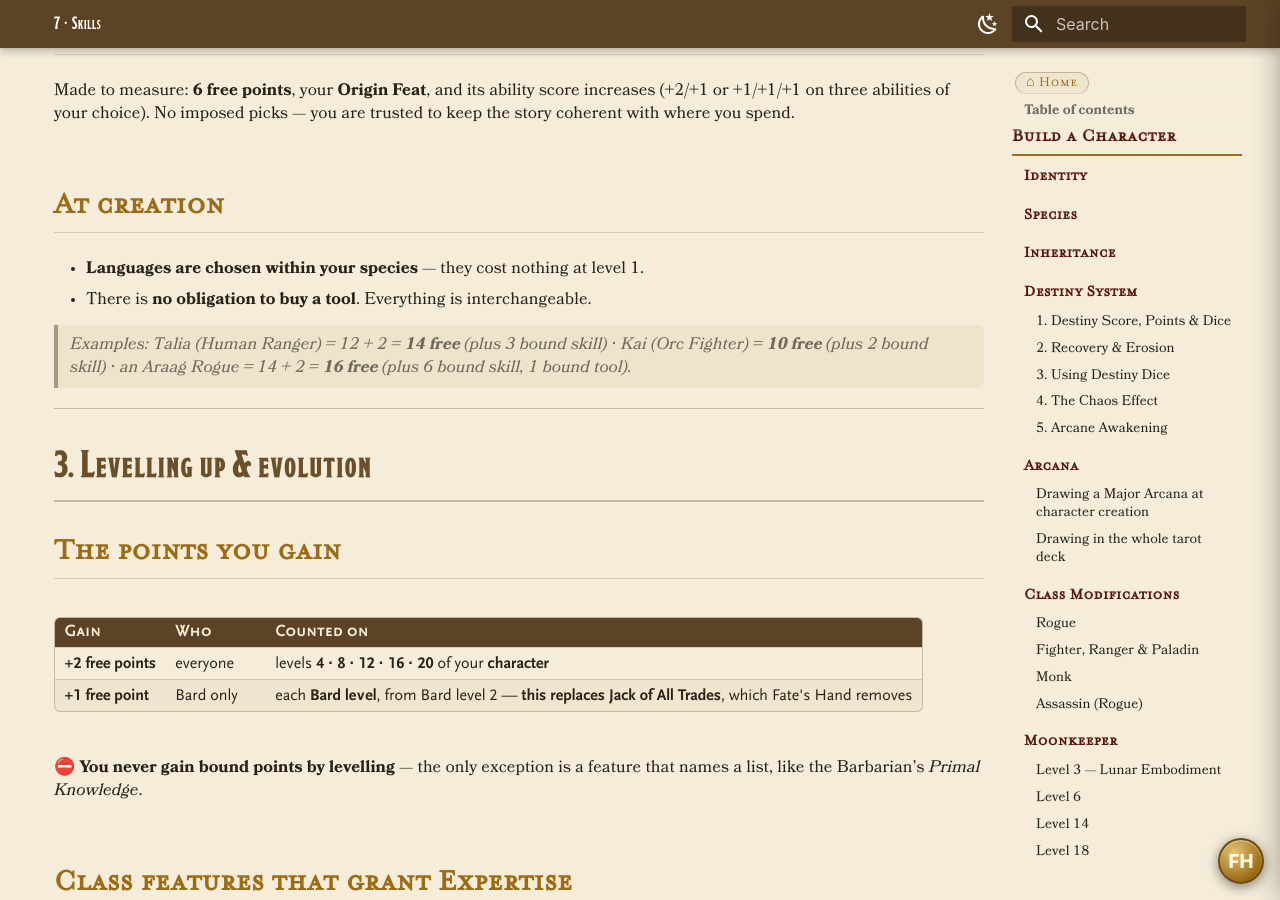
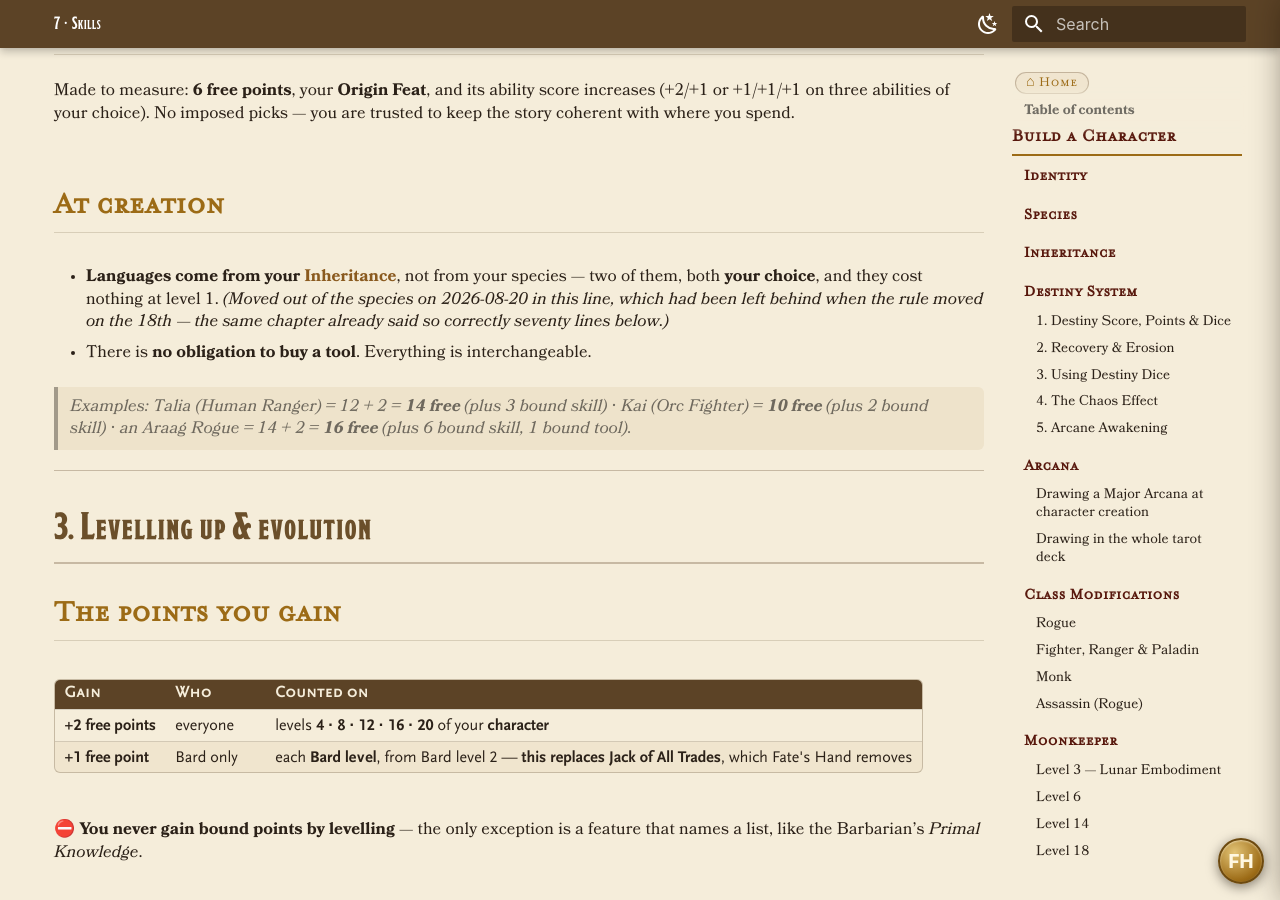
Before and after one commit to Noirchicot/fh-phb, an MkDocs documentation site: the page built from docs/chapters/skills-and-tools.md, in a window 1280 px wide and 900 px high, scrolled down 3561 px. Built offline with MkDocs 1.6.1 and Material for MkDocs 9.7.7, drawn with Linux system fonts in a browser that asks for light colours.

Commit message:
Trois contradictions fermées, dont une où je m'étais trompé de coupable
MA CORRECTION. J'avais annoncé que le canon était périmé sur les langues et
que le chapitre publié faisait foi. C'était l'inverse. Mesuré : la décision du
18/08 est bien portée — Inheritance donne les deux langues et porte une section
entière, Species affiche le bandeau du déménagement, et le tableau de Skills &
Tools dit correctement « two languages of your choice | your Inheritance ».

UNE SEULE LIGNE traînait, ligne 131 du même chapitre, et elle contredisait son
propre tableau soixante-dix lignes plus bas. C'est elle qui est corrigée, pas
le canon.

⚠️ Et elle explique la doctrine d'Eric : il a dicté « chosen within the species »
de mémoire, exactement comme la clause sur les rituels sombres qu'il avait déjà
retirée le 18/08. Deux clauses de sa doctrine du 20/08 restituent un état
antérieur. Les deux sont maintenant nommées.

LE GARROT. Le livre est cohérent partout — un training, 1 point, ni palier ni
caractéristique. Le roller le vendait encore comme un outil DEX à 2 points, à
deux endroits : la liste des outils et sa fiche. Corrigé aux deux. L'outil ne
sait pas encore exprimer un training, donc il le porte toujours dans sa liste
d'outils ; au moins il n'annonce plus un prix faux.

UN RENVOI MORT. Class Modifications pointait vers « 8. Other rules/Battlefield
Rules.md », un chemin périmé depuis la refonte du 19/08.

Co-Authored-By: Claude Opus 5 <noreply@anthropic.com>

```diff
--- a/docs/chapters/skills-and-tools.md
+++ b/docs/chapters/skills-and-tools.md
@@ -129,7 +129,11 @@ Made to measure: **6 free points**, your **Origin Feat**, and its ability score
 the story coherent with where you spend.
 
 ### At creation
-- **Languages are chosen within your species** — they cost nothing at level 1.
+- **Languages come from your [Inheritance](inheritance.md)**, not from your species — two of them, both
+  **your choice**, and they cost nothing at level 1. *(Moved out of the species on
+  2026-08-20 in this line, which had been left behind when the rule moved on the 18th —
+  the same chapter already said so correctly seventy lines below.)*
+
 - There is **no obligation to buy a tool**. Everything is interchangeable.
 
 > *Examples:* Talia (Human Ranger) = 12 + 2 = **14 free** (plus 3 bound skill) ·
--- a/docs/skill-builder.html
+++ b/docs/skill-builder.html
@@ -680,7 +680,7 @@ const TOOLS = [
   ["Cobbler's","DEX","Cobbling: repair/modify footwear"],["Cook's","WIS","Cooking & preserving food"],
   ["Dice Set","WIS","Dice games: loaded dice, calculating odds"],["Disguise Kit","CHA","Disguise: alter your identity"],
   ["Dragonchess","WIS","Strategic board game"],["Forgery Kit","DEX","Forged documents, seals, contracts"],
-  ["Garrot","DEX","Finesse weapon improving Strangle — surprised target only, fatigue only. 2 pts (Prof); free for Assassin at level 3."],
+  ["Garrot","—","TRAINING, 1 point — not a tool: it has no tier and no ability. Finesse weapon improving Strangle; surprised target only, fatigue only. Free for the Assassin at level 3."],
   ["Glassblower's","INT","Glassblowing: flasks, lenses"],["Herbalism Kit","INT","Plant remedies: salves, potions"],
   ["Inst. (Other)","CHA","Instrument: percussion/keyboard"],["Inst. (Strings)","CHA","String instrument"],
   ["Inst. (Wind)","CHA","Wind instrument"],["Jeweler's","INT","Jewelcraft: set, inspect a gem"],
@@ -740,7 +740,7 @@ const DETAILS = {
 <li><b>History</b>: Humanoids (lore/cultures).</li>
 <li><b>Arcana</b>: Aberrations, Elementals, Fey · <b>Survival</b>: Beasts, Dragons, Monstrosities · <b>Religion</b>: Celestials, Fiends · <b>Investigation</b>: Constructs · <b>Medicine</b>: Giants, Humanoids (anatomy), Undead · <b>Nature</b>: Oozes, Plants.</li>
 </ul>`,
-"Garrot": `<b>Garrot</b> — a <b>finesse</b> weapon that improves <b>Strangle</b> (see Battlefield Rules). Costs <b>2 points</b> (Prof tier); free for the <b>Assassin</b> at level 3.
+"Garrot": `<b>Garrot</b> — a <b>finesse</b> weapon that improves <b>Strangle</b> (see Battlefield Rules). It is a <b>training</b>, not a tool: <b>1 point</b>, no tier and no ability. Free for the <b>Assassin</b> at level 3.
 <ul>
 <li><b>0 damage</b> (unless the Grappler feat) — <b>fatigue</b> only.</li>
 <li>Usable only on a <b>surprised</b> target; no −2 attack penalty.</li>
```
Also changed, not shown: docs/chapters/classes.md (+1 -1 lines).
